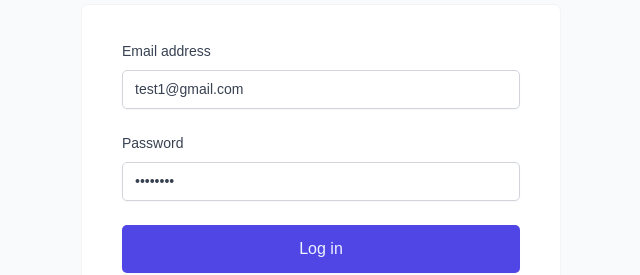
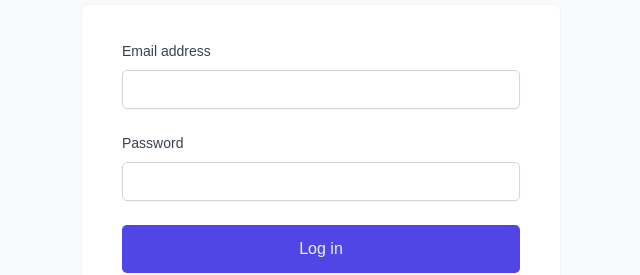
Before and after one commit to adsyam/Wild-Oasis, a React (Vite) app: page /login in a window 1280 px wide. Shown: the part 348-623 px from the top of the page, without its empty margins (319-959 px from the left). Built offline with nearby package versions, Linux system fonts and the light colour scheme; no server answers.

Commit message:
Bug fixes and production

```diff
--- a/src/components/features/authentication/LoginForm.jsx
+++ b/src/components/features/authentication/LoginForm.jsx
@@ -7,8 +7,8 @@ import SpinnerMini from "../../ui/SpinnerMini"
 import useLogin from "./useLogin"
 
 function LoginForm() {
-  const [email, setEmail] = useState("test1@gmail.com")
-  const [password, setPassword] = useState("password")
+  const [email, setEmail] = useState("")
+  const [password, setPassword] = useState("")
   const { login, isPending } = useLogin({ email, password })
 
   function handleSubmit(e) {
--- a/src/components/features/bookings/BookingDetail.jsx
+++ b/src/components/features/bookings/BookingDetail.jsx
@@ -7,6 +7,7 @@ import {
   ButtonGroup,
   ButtonText,
   ConfirmDelete,
+  Empty,
   Heading,
   Row,
   Spinner,
@@ -41,6 +42,7 @@ export default function BookingDetail() {
   }
 
   if (isLoading) return <Spinner />
+  if (Object.keys(booking).length === 0) return <Empty resourceName="booking" />
 
   return (
     <>
--- a/src/components/ui/ErrorFallback.jsx
+++ b/src/components/ui/ErrorFallback.jsx
@@ -40,7 +40,7 @@ export default function ErrorFallback({ error, resetErrorBoundary }) {
       <StyledErrorFallback>
         <Box>
           <Heading as="h1">Something went wrong!</Heading>
-          <Heading as="h3">Please Contact Us if this persists.</Heading>
+          <Heading as="h3">Please Contact us if this issue persists</Heading>
           <p>{error.message}</p>
           <Button size="large" onClick={resetErrorBoundary}>
             Try again
--- a/src/components/ui/Menus.jsx
+++ b/src/components/ui/Menus.jsx
@@ -86,6 +86,8 @@ function Toggle({ id }) {
   const { openId, close, open, setPosition } = useContext(MenusContext)
 
   const handleClick = (e) => {
+    e.stopPropagation()
+
     const rect = e.target.closest("button").getBoundingClientRect()
     setPosition({
       x: window.innerWidth - rect.width - rect.x,
@@ -104,7 +106,7 @@ function Toggle({ id }) {
 
 function List({ id, children }) {
   const { openId, position, close } = useContext(MenusContext)
-  const { ref } = useOutsideClick(close)
+  const ref = useOutsideClick(close, false)
 
   if (openId !== id) return null
 
--- a/src/components/ui/Sidebar.jsx
+++ b/src/components/ui/Sidebar.jsx
@@ -1,5 +1,4 @@
 import styled from "styled-components"
-import Uploader from "../../data/Uploader"
 import Logo from "./Logo"
 import MainNav from "./MainNav"
 
@@ -20,7 +19,6 @@ export default function Sidebar() {
     <StyledSidebar>
       <Logo />
       <MainNav />
-      <Uploader />
     </StyledSidebar>
   )
 }
--- a/src/context/DarkMode.jsx
+++ b/src/context/DarkMode.jsx
@@ -4,7 +4,10 @@ import { useLocalStorageState } from "../hooks/useLocalStorageState"
 const DarkModeContext = createContext()
 
 function DarkModeProvider({ children }) {
-  const [isDarkMode, setIsDarkMode] = useLocalStorageState(false, "isDarkMode")
+  const [isDarkMode, setIsDarkMode] = useLocalStorageState(
+    window.matchMedia("(prefers-color-scheme: dark)").matches,
+    "isDarkMode"
+  )
 
   function toggleDarkMode() {
     setIsDarkMode(!isDarkMode)
```
